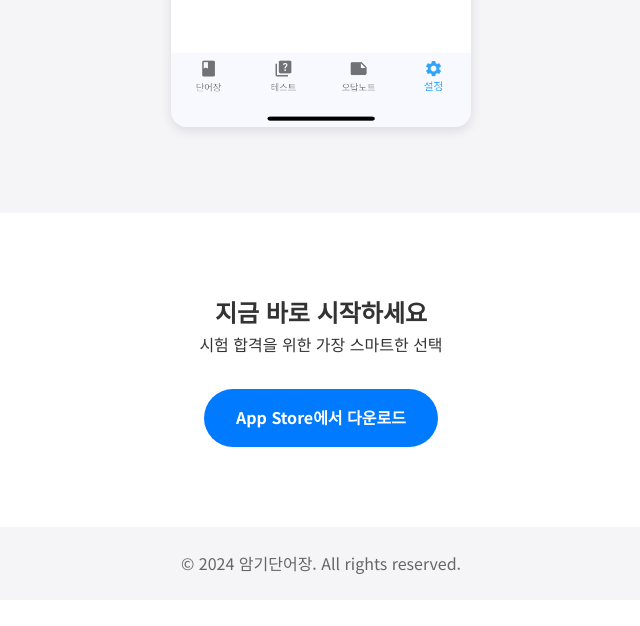
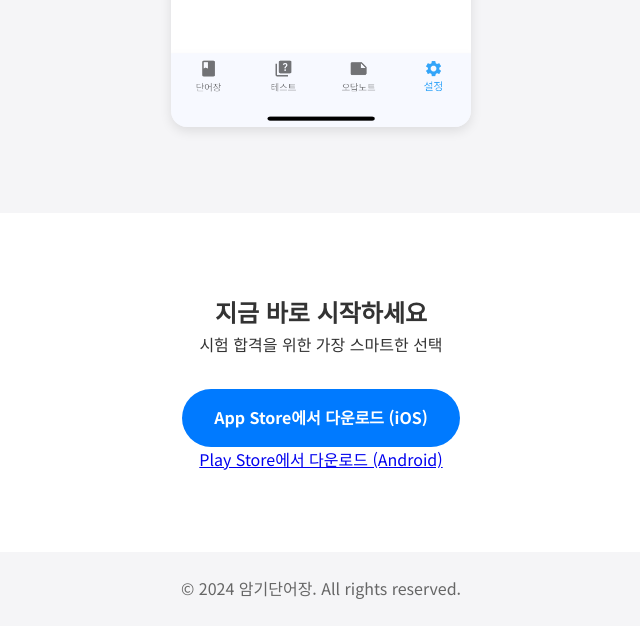
Before and after one commit to wooahtech/memwords.github.io, a plain HTML site: page index.html in a window 1280 px wide. Shown: the part 2217-2843 px from the top of the page, without its empty margins (319-959 px from the left). Before the commit the page ends 2817 px from the top, so only its background shows below. Drawn offline with Linux system fonts and the light colour scheme.

Commit message:
Update index.html

```diff
--- a/index.html
+++ b/index.html
@@ -57,7 +57,8 @@
                 <h2>지금 바로 시작하세요</h2>
                 <p>시험 합격을 위한 가장 스마트한 선택</p>
                 <div class="store-buttons">
-                    <a href="https://apps.apple.com/kr/app/%EC%95%94%EA%B8%B0%EB%8B%A8%EC%96%B4%EC%9E%A5-%EB%82%98%EB%A7%8C%EC%9D%98-%EB%8B%A8%EC%96%B4%EC%9E%A5/id6743377275" class="app-store-button">App Store에서 다운로드</a>
+                    <a href="https://apps.apple.com/kr/app/%EC%95%94%EA%B8%B0%EB%8B%A8%EC%96%B4%EC%9E%A5-%EB%82%98%EB%A7%8C%EC%9D%98-%EB%8B%A8%EC%96%B4%EC%9E%A5/id6743377275" class="app-store-button">App Store에서 다운로드 (iOS)</a><br>
+                    <a href="https://play.google.com/store/apps/details?id=com.jwi.memwords&pli=1" class="play-store-button">Play Store에서 다운로드 (Android)</a>
                 </div>
             </div>
         </section>
```
